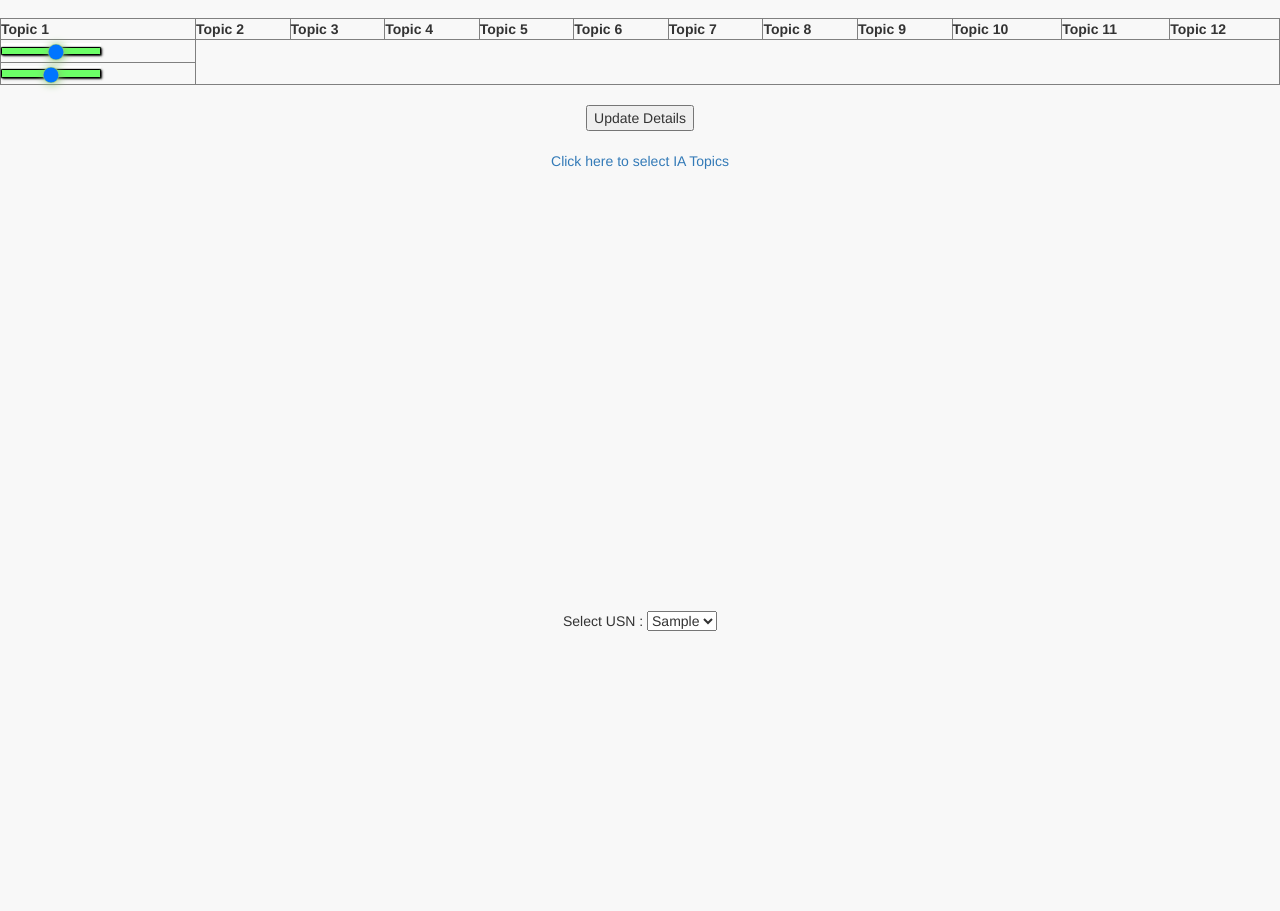
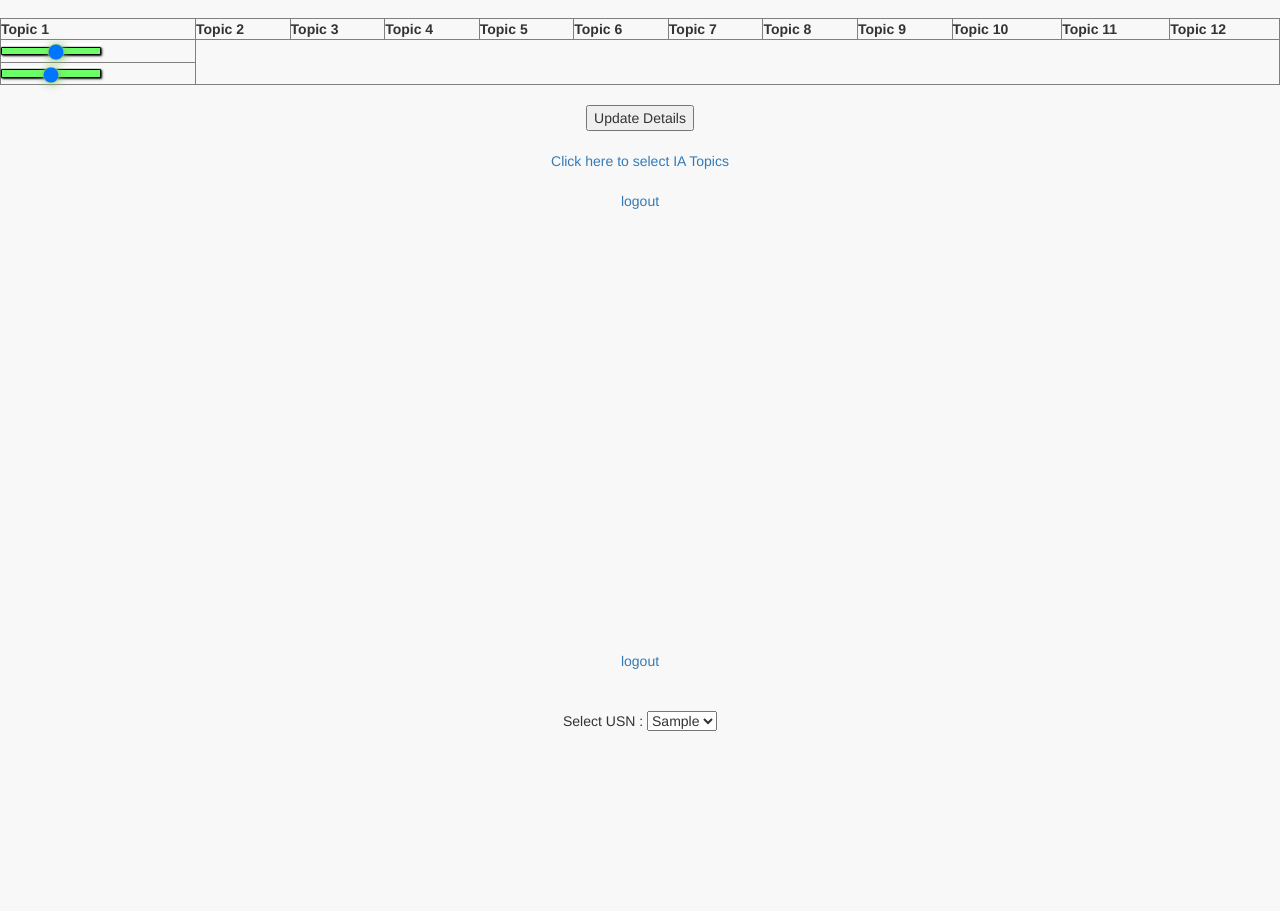
Before and after one commit to varun1294/SPAS, a PHP site: page /pages/faculty.php in a window 1280 px wide. Shown: the part 171-1082 px from the top of the page. Run offline with PHP 8.4, Linux system fonts and the light colour scheme; the visitor is signed in with stand-in values (Sample User, id 1); tables that the repository leaves empty or names only in its code hold one stand-in row (values such as "Sample post"); some libraries are stand-ins or nearby versions.

Commit message:
logout option for faculty is added

```diff
--- a/pages/faculty.php
+++ b/pages/faculty.php
@@ -156,6 +156,8 @@
                 }
             }
         },
+
+
 
 		<?php
 			$ll = "series: [{
@@ -726,10 +728,23 @@
 	<center>
 		<a href="selectIATopics.php" target="_blank">Click here to select IA Topics</a>
 	</center>
+	<br />
+
+	<center>
+		<a href="logout.php" >logout</a>
+	</center>
+	<br />
+
+	<div id="container" style="min-width: 310px; height: 400px; max-width: 800px; margin: 0 auto"></div>
+	<br />
+
+	<center>
+		<a href="login.php" >logout</a>
+	</center>
 
 	<br />
 
-	<div id="container" style="min-width: 310px; height: 400px; max-width: 800px; margin: 0 auto"></div>
+
 	<br />
 
 	<center>
```
